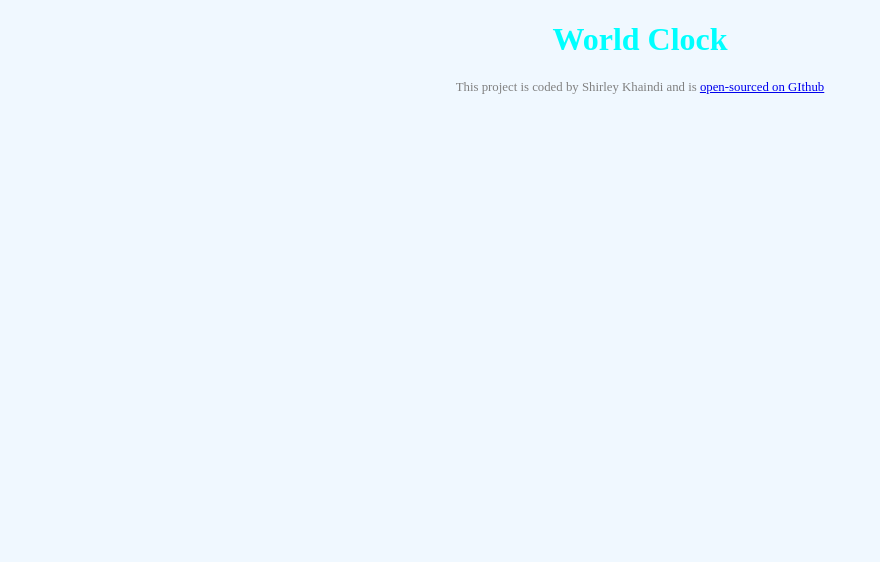
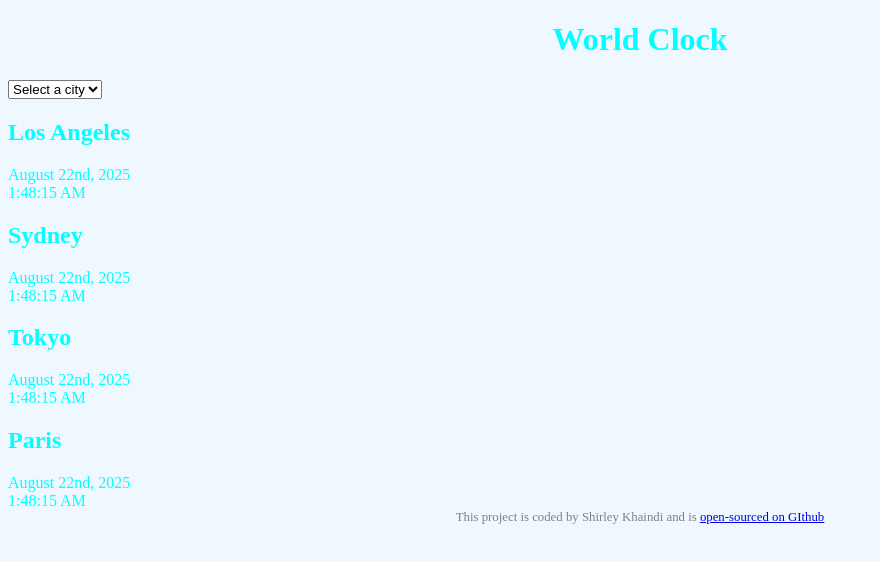
Before and after one commit to HAINDI/world-clock, a plain HTML site: page index.html in a window 1280 px wide. Shown: the whole page, without its empty margins (0-880 px from the left). Drawn offline with Linux system fonts and the light colour scheme.

Commit message:
Added basic HTML

```diff
--- a/index.html
+++ b/index.html
@@ -7,7 +7,35 @@
     <title>World clock-Shirley khaindi</title>
 </head>
 <body>
+    <div class="container">
     <h1>World Clock</h1>
+    <select>
+        <option value="">Select a city </option>
+        <option value="">New York</option>
+        <option value="">Auckland</option>
+        <option value="">London</option>
+    </select>
+    <div class="city">
+<h2>Los Angeles</h2>
+<div class="date"> August 22nd, 2025</div>
+<div class="time"> 1:48:15 AM</div>
+    </div>
+     <div class="city">
+<h2>Sydney</h2>
+<div class="date"> August 22nd, 2025</div>
+<div class="time"> 1:48:15 AM</div>
+    </div>
+     <div class="city">
+<h2>Tokyo</h2>
+<div class="date"> August 22nd, 2025</div>
+<div class="time"> 1:48:15 AM</div>
+    </div>
+     <div class="city">
+<h2>Paris</h2>
+<div class="date"> August 22nd, 2025</div>
+<div class="time"> 1:48:15 AM</div>
+    </div>
+    </div>
     <footer>This project is coded by Shirley Khaindi and is <a href="https://github.com/HAINDI/world-clock" target="_blank">open-sourced on GIthub</footer>
         <script src="Javascript/script.js"></script>
 </body>
```
